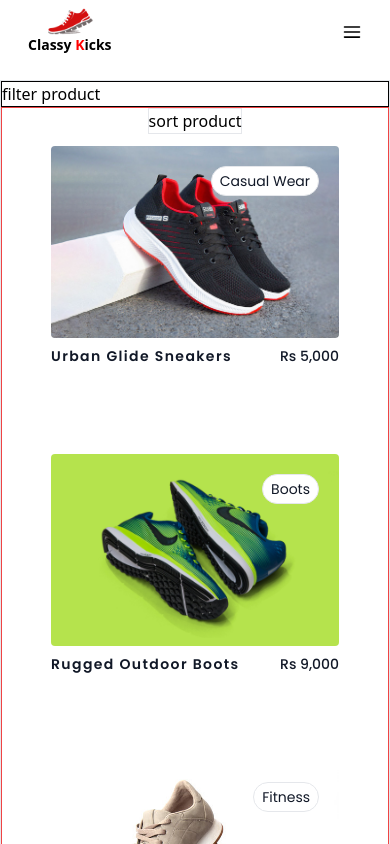
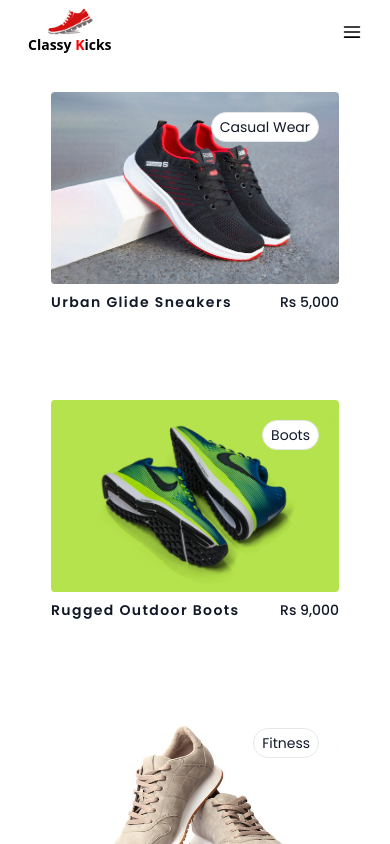
Before and after one commit to Haider-Ali-HA/Shoes-Ecommerce, a React (Vite) app: page /products in a window 390 px wide. Shown: the top 844 px of the page. Built offline with nearby package versions, Linux system fonts and the light colour scheme.

Commit message:
adding pagination in products

```diff
--- a/src/components/FeatureProducts.jsx
+++ b/src/components/FeatureProducts.jsx
@@ -18,8 +18,11 @@ const FeatureProducts = () => {
               Our Feature Services
             </h1>
           </div>
+          <div className="w-full">
+
 
            <Product productData={featureProducts} />
+          </div>
 
         </section>
       )}
--- a/src/components/FilterProduct.jsx
+++ b/src/components/FilterProduct.jsx
@@ -3,7 +3,7 @@ import React from 'react'
 const FilterProduct = () => {
   return (
     <div>
-      filter product
+      {/* filter product */}
     </div>
   )
 }
--- a/src/components/Navbar.jsx
+++ b/src/components/Navbar.jsx
@@ -63,7 +63,7 @@ const Navbar = () => {
           <div className="hidden md:flex items-center gap-7 lg:gap-9 text-lg font-baloo font-semibold">
             <Link
               to={"/"}
-
+              onClick={() => setMenu(false)}
               className={
                 linkBorder === "Home"
                   ? "cursor-pointer border-b-[.2rem]  border-[#ff0000] "
@@ -74,7 +74,7 @@ const Navbar = () => {
             </Link>
             <Link
               to={"products"}
-
+               onClick={() => setMenu(false)}
               className={
                 linkBorder === "Product"
                   ? " cursor-pointer border-b-[.2rem] border-[#ff0000] "
@@ -85,7 +85,7 @@ const Navbar = () => {
             </Link>
             <Link
               to={"/about"}
-
+               onClick={() => setMenu(false)}
               className={
                 linkBorder === "About"
                   ? " cursor-pointer border-b-[.2rem] border-[#ff0000] "
@@ -96,7 +96,7 @@ const Navbar = () => {
             </Link>
             <Link
               to={"/contact"}
-
+               onClick={() => setMenu(false)}
               className={
                 linkBorder === "Contact"
                   ? " cursor-pointer border-b-[.2rem] border-[#ff0000] "
@@ -145,6 +145,7 @@ const Navbar = () => {
           <div className="flex flex-col  items-center gap-5 md:gap-9 md:text-xl font-baloo font-semibold">
             <Link
               to={"/"}
+              onClick={() => setMenu(false)}
               className={
                 linkBorder === "Home"
                   ? `  cursor-pointer border-b-[.2rem]  border-[#ff0000] `
@@ -155,6 +156,7 @@ const Navbar = () => {
             </Link>
             <Link
               to={"products"}
+              onClick={() => setMenu(false)}
               className={
                 linkBorder === "Product"
                   ? " cursor-pointer border-b-[.2rem] border-[#ff0000] "
@@ -164,6 +166,7 @@ const Navbar = () => {
               Product
             </Link>
             <Link
+             onClick={() => setMenu(false)}
               to={"/about"}
               className={
                 linkBorder === "About"
@@ -174,6 +177,7 @@ const Navbar = () => {
               About
             </Link>
             <Link
+             onClick={() => setMenu(false)}
               to={"/contact"}
               className={
                 linkBorder === "Contact"
--- /dev/null
+++ b/src/components/Pagination.jsx
@@ -0,0 +1,60 @@
+import React, { useEffect, useState } from "react";
+import { IoIosArrowBack, IoIosArrowForward } from "react-icons/io";
+
+const Pagination = ({ setCurrentPage, currentPage, totalPages }) => {
+  const [lastPage, setLastPage] = useState(1);
+  const renderPageNumbers = () => {
+    let pages = [];
+    for (let i = 1; i <= totalPages; i++) {
+      pages.push(
+        <button
+          key={i}
+          onClick={() => setCurrentPage(i)}
+          className={`${
+            currentPage === i
+              ? "bg-black text-white w-7 h-7 rounded hover:bg-gray-800"
+              : "bg-gray-300 text-black w-7 h-7 rounded hover:bg-gray-400"
+          }`}
+        >
+          {i}
+        </button>
+      );
+    }
+
+    return pages;
+  };
+  useEffect(() => {
+    setLastPage(totalPages);
+  }, [totalPages]);
+
+  return (
+    <div className="w-full xl:w-3/4 flex items-center justify-center gap-3 mb-10">
+      <button
+        onClick={() => setCurrentPage(currentPage - 1)}
+        disabled={currentPage === 1}
+        className={
+          currentPage === 1
+            ? "hidden"
+            : "flex items-center bg-black hover:bg-gray-800 text-white w-16 h-7 rounded justify-center"
+        }
+      >
+        <IoIosArrowBack />
+        <span>Prev</span>
+      </button>
+      <span className="flex gap-2 ">{renderPageNumbers()}</span>
+      <button
+        onClick={() => setCurrentPage(currentPage + 1)}
+        disabled={currentPage === totalPages}
+        className={
+          currentPage === totalPages
+            ? "hidden"
+            : "flex items-center bg-black hover:bg-gray-800 text-white w-16 h-7 rounded justify-center"
+        }
+      >
+        <span>Next</span>
+        <IoIosArrowForward />
+      </button>
+    </div>
+  );
+};
+export default Pagination;
--- a/src/components/Product.jsx
+++ b/src/components/Product.jsx
@@ -1,23 +1,44 @@
-import React from "react";
+import React, { useEffect, useState } from "react";
 import { useNavigate } from "react-router-dom";
 
+import { useLocation } from "react-router-dom";
 import ConvertCurrency from "../components/CurrencyConvert";
+import Pagination from "./Pagination";
 
 const Product = ({ productData }) => {
   const navigate = useNavigate();
+  const [currentPage, setCurrentPage] = useState(1);
+
+  const itemsPerPage = 9;
+
+  const totalPages = Math.ceil(productData.length / itemsPerPage);
+
   const handleProductClick = (id) => {
-    // console.log("product id",id);
     navigate(`/singleProducts/${id}`);
   };
+  const [removePagination, setRemovePagination] = useState(false);
+  const location = useLocation();
+
+  useEffect(() => {
+    if (location.pathname === "/") {
+      setRemovePagination(true);
+    }
+  }, [location.pathname]);
+
+  const indexOfLastItem = currentPage * itemsPerPage;
+  const indexOfFirstItem = indexOfLastItem - itemsPerPage;
+  const currentItems = productData.slice(indexOfFirstItem, indexOfLastItem);
+
   return (
-    <div className="flex w-full  xl:w-3/4 flex-wrap gap-5  items-center justify-center  ">
-      {productData.map((product) => {
+    <div className=" flex flex-col items-center">
+      <div className="flex w-full xl:w-3/4 flex-wrap gap-5 items-center justify-center ">
+        {currentItems.map((product) => {
           const { id, title, price, image, category } = product;
           return (
             <div
               onClick={() => handleProductClick(id)}
               key={id}
-            className="font-poppins  cursor-pointer md:w-72 lg:w-[20rem] py-3 h-72 md:p-4 w-72"
+              className="font-poppins cursor-pointer md:w-72 lg:w-[20rem] py-3 h-72 md:p-4 w-72"
             >
               <div className=" relative h-48 rounded overflow-hidden group">
                 <img
@@ -41,6 +62,15 @@ const Product = ({ productData }) => {
           );
         })}
       </div>
+      {!removePagination && (
+
+        <Pagination
+        currentPage={currentPage}
+        totalPages={totalPages}
+        setCurrentPage={setCurrentPage}
+        />)
+      }
+    </div>
   );
 };
 
--- a/src/components/SortProduct.jsx
+++ b/src/components/SortProduct.jsx
@@ -2,8 +2,8 @@ import React from 'react'
 
 const SortProduct = () => {
   return (
-    <div className='border'>
-      sort product
+    <div className=''>
+      {/* sort product */}
     </div>
   )
 }
--- a/src/pages/Home.jsx
+++ b/src/pages/Home.jsx
@@ -9,6 +9,7 @@ const Home = () => {
   const titleSecond = " Perfect Pair";
   const description =
     "Discover the latest trends in footwear, designed for both comfort and style. Step into a world where fashion meets function, and find your perfect pair today!";
+
   return (
     <div className="flex flex-col ">
       <Hero
--- a/src/pages/Products.jsx
+++ b/src/pages/Products.jsx
@@ -5,13 +5,12 @@ import SortProduct from "../components/SortProduct";
 
 const Products = () => {
 
-  // console.log("all products data", all_products);
   return (
-    <div className="mt-20 flex flex-col md:flex-row justify-center border">
-      <div className="w-full md:w-1/5 border border-black">
+    <div className="mt-20 flex flex-col md:flex-row justify-center  ">
+      <div className="w-full md:w-1/5 ">
         <FilterProduct />
       </div>
-      <div className=" flex flex-col items-center justify-center w-full md:w-4/5 border border-red-500">
+      <div className=" flex flex-col items-center justify-center w-full md:w-4/5 ">
         <SortProduct />
         <ProductList  />
       </div>
```
Also changed, not shown: src/pages/SingleProduct.jsx (+27 -13 lines). Lines whose indentation alone changed are shown as unchanged.
